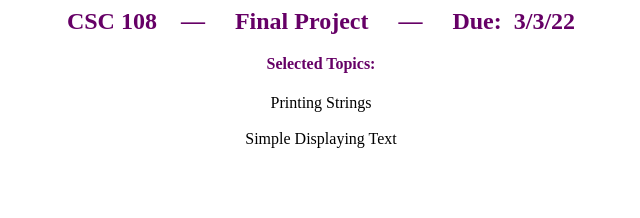
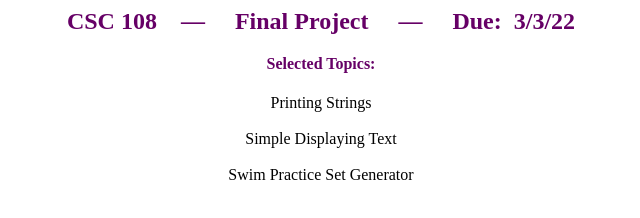
Before and after one commit to cs-courses-mountunion/CSC108Spring2022, a plain HTML site: page final_project.html in a window 1280 px wide. Shown: the whole page, without its empty margins (319-959 px from the left). Drawn offline with Linux system fonts and the light colour scheme.

Commit message:
Update final_project.html

```diff
--- a/final_project.html
+++ b/final_project.html
@@ -18,7 +18,8 @@
 
     <td width="100%">
 	    <center>Printing Strings</center><br/>
-	    <center>Simple Displaying Text</center>
+	    <center>Simple Displaying Text</center><br/>
+	    <center>Swim Practice Set Generator</center>
 	<!--<ul>
 		<center><li> Printing Strings</li></center> <br/>
 	    <li> <a href="version4/index.html"> Joe Brown</a> </li> <br/>
```
